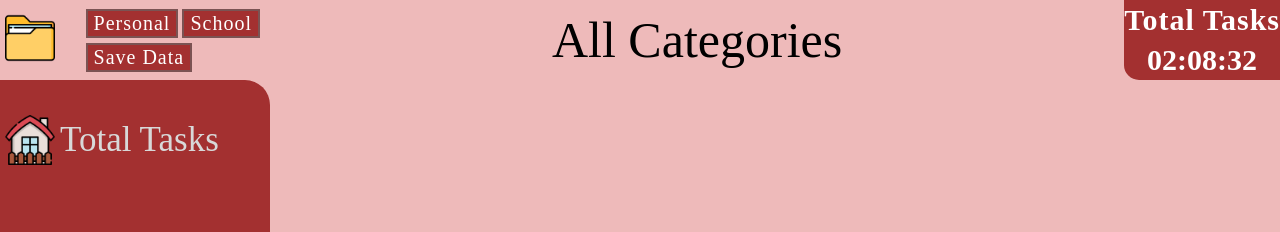
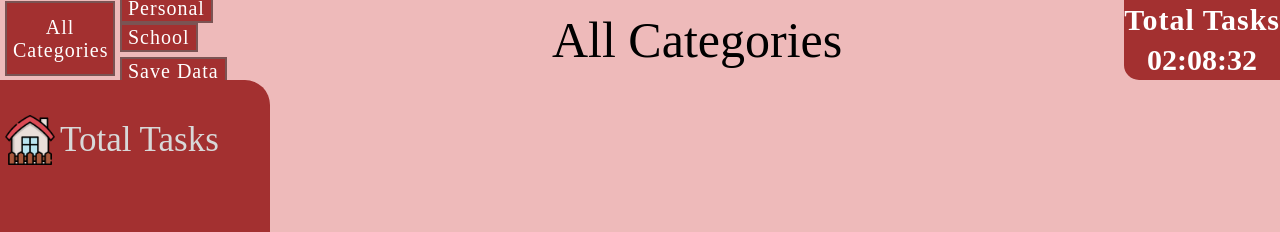
Before and after one commit to MR-Farabough/todoApp, a website: page dist/index.html in a window 1280 px wide. Shown: the top 232 px of the page. Drawn offline with Linux system fonts and the light colour scheme; a web font is replaced by a local one.

Commit message:
changed image

```diff
--- a/dist/index.html
+++ b/dist/index.html
@@ -65,12 +65,9 @@
 		<div id="overlay"></div>
 		<div class="header">
 			<div class="top-left">
-				<img
-					title="Total Categories"
-					class="home-icon"
-					src="./imgs/folder.png"
-					alt="Home-Icon"
-				/>
+				<button class="home-icon" title="Show All Categories">
+					All Categories
+				</button>
 				<div class="header-icon-container">
 					<div class="category-buttons">
 						<button title="Personal Tasks" class="personal-button">
--- a/dist/style.css
+++ b/dist/style.css
@@ -179,6 +179,19 @@ html {
 	border: 2px solid var(--hover-category);
 }
 
+.home-icon {
+	background-color: var(--red-color);
+	font-family: 'Dongle';
+	font-size: 20px;
+	margin-top: 2px;
+	width: 110px;
+	height: 75px;
+	color: white;
+	background-color: var(--red-color);
+	letter-spacing: 1px;
+	border: 2px solid var(--hover-category);
+}
+
 .page-location {
 	display: flex;
 	justify-content: center;
@@ -290,6 +303,12 @@ html {
 	border-radius: 5px;
 }
 
+.home-icon:hover {
+	cursor: pointer;
+	background-color: var(--hover-category);
+	border-radius: 5px;
+}
+
 .header-icon-container > div > button:hover {
 	cursor: pointer;
 	background-color: var(--hover-category);
```
